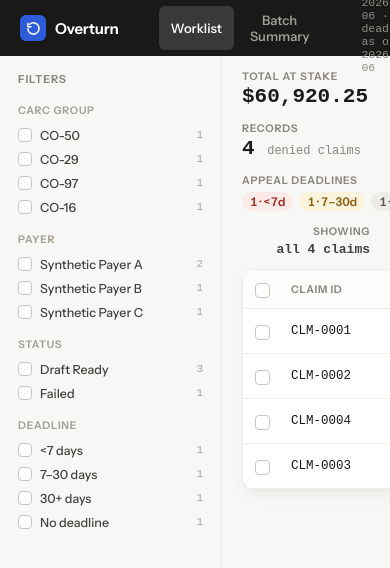
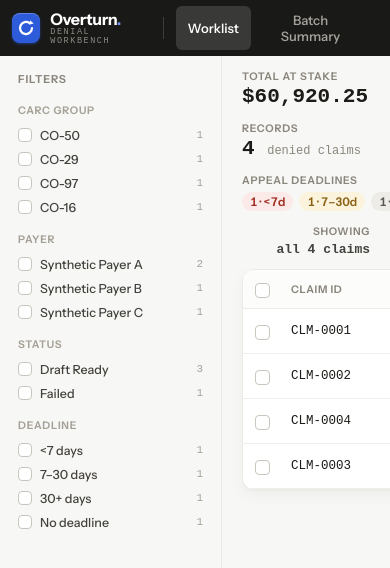
Before and after one commit to saikamara59/overturn, a React (Vite) app in the folder frontend/: page / in a window 390 px wide. Shown: the top 568 px of the page. Built offline with nearby package versions, Linux system fonts and the light colour scheme; a web font is replaced by a local one.

Commit message:
mobile: new brand lockup, top-bar meta hidden on small screens

```diff
--- a/frontend/src/components/TopBar.tsx
+++ b/frontend/src/components/TopBar.tsx
@@ -13,13 +13,16 @@ export function TopBar({ screen, onNavigate, generatedOn, asOf }: Props) {
     <div className="topbar">
       <div className="brand">
         <div className="brand-mark">
-          <svg width="15" height="15" viewBox="0 0 24 24" fill="none" stroke="#FFFFFF"
-            strokeWidth="2.4" strokeLinecap="round" strokeLinejoin="round">
-            <path d="M3 12a9 9 0 1 0 3-6.7" />
-            <polyline points="3 4 3 9 8 9" />
+          <svg width="18" height="18" viewBox="0 0 24 24" fill="none">
+            <path d="M20 12a8 8 0 1 1-3.2-6.4" stroke="#FFFFFF"
+              strokeWidth="3" strokeLinecap="round" />
+            <path d="M17.4 1.6 L16.8 7.3 L22.3 6.1 Z" fill="#FFFFFF" />
           </svg>
         </div>
-        <div className="brand-name">Overturn</div>
+        <div className="brand-text">
+          <div className="brand-name">Overturn<span className="brand-dot">.</span></div>
+          <div className="brand-sub">Denial Workbench</div>
+        </div>
       </div>
       <div className="topbar-rule" />
       <div className="tabs">
--- a/frontend/src/styles.css
+++ b/frontend/src/styles.css
@@ -21,9 +21,12 @@ button { font-family: inherit; cursor: pointer; }
 
 /* ---- top bar ---- */
 .topbar { height: 56px; flex: none; background: #191917; display: flex; align-items: center; padding: 0 20px; gap: 20px; }
-.brand { display: flex; align-items: center; gap: 9px; }
-.brand-mark { width: 26px; height: 26px; border-radius: 6px; background: var(--accent); display: flex; align-items: center; justify-content: center; }
-.brand-name { font-size: 15px; font-weight: 650; letter-spacing: -0.01em; color: #FFF; }
+.brand { display: flex; align-items: center; gap: 10px; }
+.brand-mark { width: 30px; height: 30px; border-radius: 8px; background: var(--accent); box-shadow: inset 0 1px 0 rgba(255,255,255,0.25), 0 1px 3px rgba(46,91,218,0.5); display: flex; align-items: center; justify-content: center; }
+.brand-text { display: flex; flex-direction: column; gap: 1px; }
+.brand-name { font-size: 16px; font-weight: 700; letter-spacing: -0.02em; color: #FFF; line-height: 1; }
+.brand-dot { color: #6E93F2; }
+.brand-sub { font-family: var(--mono); font-size: 8.5px; font-weight: 500; letter-spacing: 0.18em; text-transform: uppercase; color: #8B8981; line-height: 1; }
 .topbar-rule { width: 1px; height: 22px; background: rgba(255,255,255,0.16); }
 .tabs { display: flex; gap: 4px; }
 .tab { border: none; font-size: 13px; font-weight: 550; padding: 6px 12px; border-radius: 6px; color: #A3A199; background: transparent; }
@@ -31,6 +34,11 @@ button { font-family: inherit; cursor: pointer; }
 .tab.on { color: #FFF; background: rgba(255,255,255,0.14); }
 .topbar-meta { font-family: var(--mono); font-size: 11.5px; color: #908E85; }
 .spacer { flex: 1; }
+
+@media (max-width: 759px) {
+  .topbar { padding: 0 12px; gap: 12px; }
+  .topbar-meta { display: none; }
+}
 
 /* ---- chips / pills ---- */
 .pill { display: inline-flex; align-items: center; gap: 5px; padding: 2px 8px; border-radius: 999px; font-size: 12px; font-weight: 600; font-variant-numeric: tabular-nums; white-space: nowrap; }
```
Also changed, not shown: 2 other files (tests, documents, lock files or other folders).
